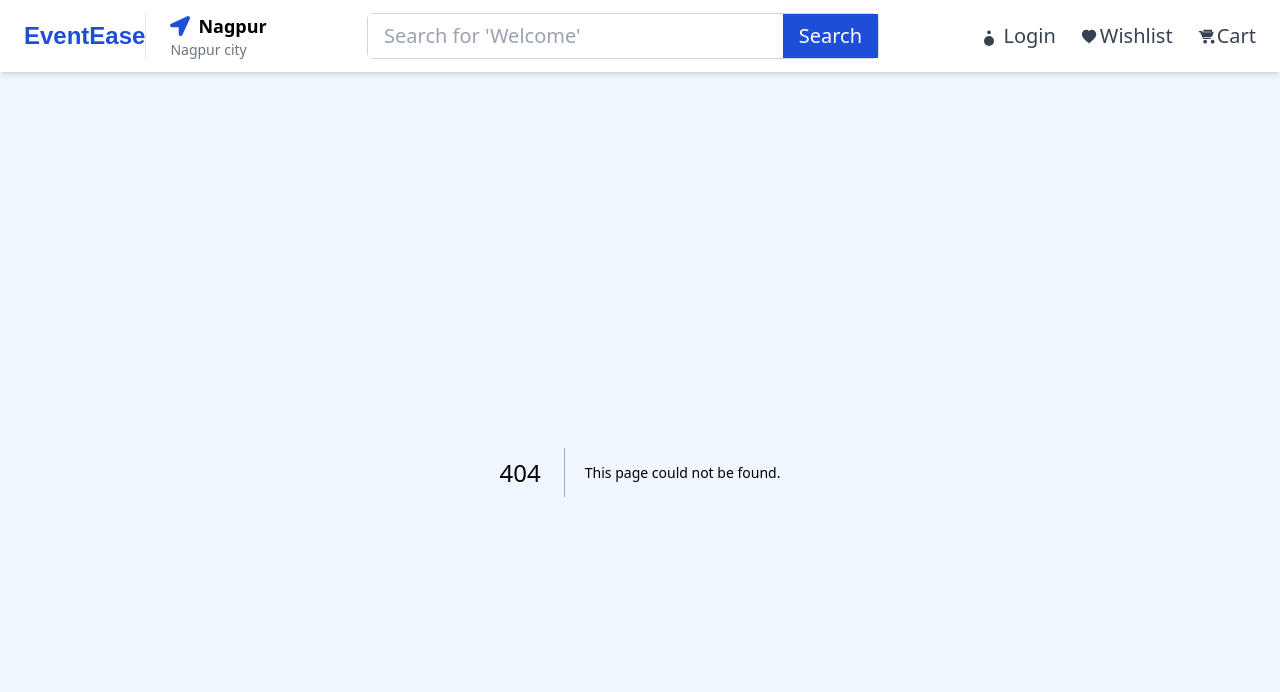
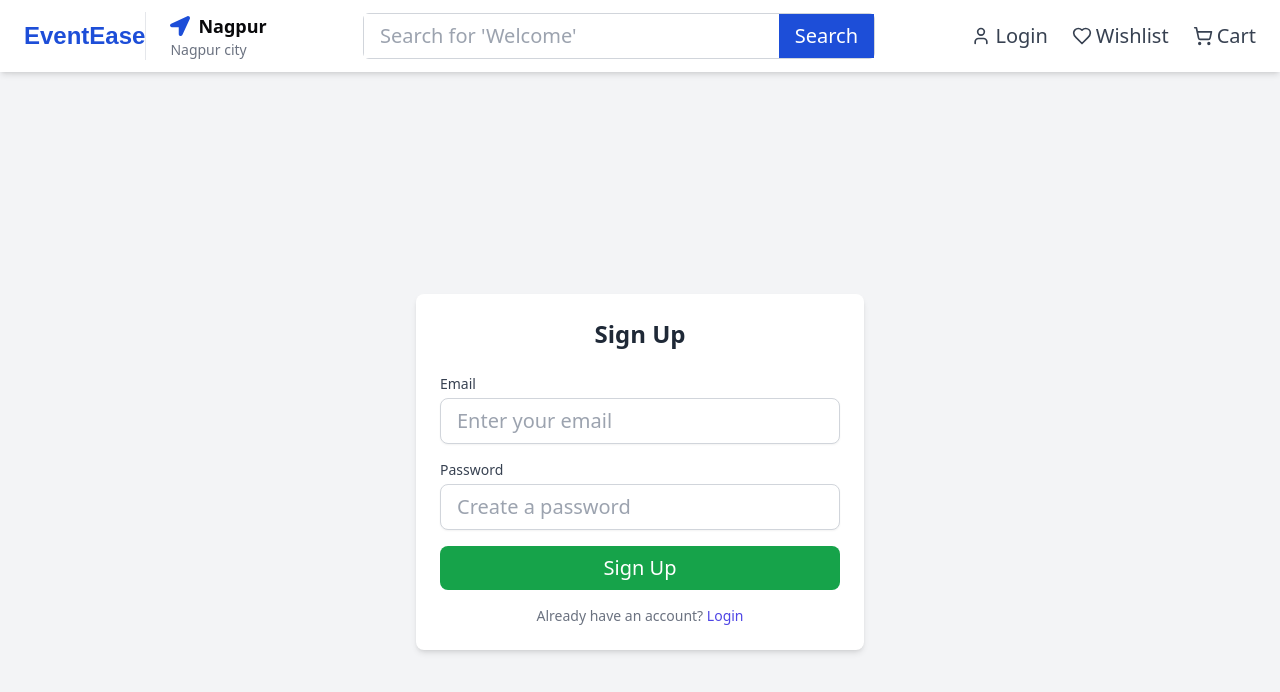
Before and after one commit to gvrv03/EventEase, a Next.js app: page /account-create/Sign-Up in a window 1280 px wide. Before the commit this address had no page. Shown: the top 692 px of the page. Built offline with nearby package versions, Linux system fonts and the light colour scheme.

Commit message:
login and sign-up

```diff
--- a/src/components/AccountCreate/Sign-Up.js
+++ b/src/app/account-create/Login/page.js
@@ -1,19 +1,14 @@
+"use client"; // Required for client-side interactivity
+
 import React from "react";
+import Link from "next/link";
 
-const SignUp = () => {
+const Login = () => {
   return (
     <div className="min-h-screen flex items-center justify-center bg-gray-100">
       <div className="bg-white p-6 rounded-lg shadow-md w-full max-w-md">
-        <h2 className="text-2xl font-bold mb-6 text-center text-gray-800">Sign Up</h2>
+        <h2 className="text-2xl font-bold mb-6 text-center text-gray-800">Login</h2>
         <form className="space-y-4">
-          <div>
-            <label className="block text-sm font-medium text-gray-700">Full Name</label>
-            <input
-              type="text"
-              className="mt-1 block w-full px-4 py-2 border border-gray-300 rounded-lg shadow-sm focus:ring-indigo-500 focus:border-indigo-500 sm:text-sm"
-              placeholder="Enter your name"
-            />
-          </div>
           <div>
             <label className="block text-sm font-medium text-gray-700">Email</label>
             <input
@@ -34,18 +29,18 @@ const SignUp = () => {
             type="submit"
             className="w-full bg-indigo-600 text-white py-2 px-4 rounded-lg hover:bg-indigo-700 focus:outline-none focus:ring-2 focus:ring-indigo-500 focus:ring-offset-2"
           >
-            Create Account
+            Login
           </button>
         </form>
         <p className="text-sm text-gray-500 mt-4 text-center">
-          Already have an account?{" "}
-          <a href="/login" className="text-indigo-600 font-medium hover:underline">
-            Login
-          </a>
+          Don't have an account?{" "}
+          <Link href="/account-create/signup" className="text-indigo-600 font-medium hover:underline">
+            Sign Up
+          </Link>
         </p>
       </div>
     </div>
   );
 };
 
-export default SignUp;
+export default Login;
--- a/src/components/AccountCreate/Login.js
+++ b/src/app/account-create/Sign-Up/page.js
@@ -1,16 +1,19 @@
+"use client"; // Required for client-side interactions
+
 import React from "react";
+import Link from "next/link";
 
-const Login = () => {
+const Signup = () => {
   return (
     <div className="min-h-screen flex items-center justify-center bg-gray-100">
       <div className="bg-white p-6 rounded-lg shadow-md w-full max-w-md">
-        <h2 className="text-2xl font-bold mb-6 text-center text-gray-800">Login</h2>
+        <h2 className="text-2xl font-bold mb-6 text-center text-gray-800">Sign Up</h2>
         <form className="space-y-4">
           <div>
             <label className="block text-sm font-medium text-gray-700">Email</label>
             <input
               type="email"
-              className="mt-1 block w-full px-4 py-2 border border-gray-300 rounded-lg shadow-sm focus:ring-indigo-500 focus:border-indigo-500 sm:text-sm"
+              className="mt-1 block w-full px-4 py-2 border border-gray-300 rounded-lg shadow-sm"
               placeholder="Enter your email"
             />
           </div>
@@ -18,26 +21,26 @@ const Login = () => {
             <label className="block text-sm font-medium text-gray-700">Password</label>
             <input
               type="password"
-              className="mt-1 block w-full px-4 py-2 border border-gray-300 rounded-lg shadow-sm focus:ring-indigo-500 focus:border-indigo-500 sm:text-sm"
-              placeholder="Enter your password"
+              className="mt-1 block w-full px-4 py-2 border border-gray-300 rounded-lg shadow-sm"
+              placeholder="Create a password"
             />
           </div>
           <button
             type="submit"
-            className="w-full bg-indigo-600 text-white py-2 px-4 rounded-lg hover:bg-indigo-700 focus:outline-none focus:ring-2 focus:ring-indigo-500 focus:ring-offset-2"
+            className="w-full bg-green-600 text-white py-2 px-4 rounded-lg hover:bg-green-700"
           >
-            Login
+            Sign Up
           </button>
         </form>
         <p className="text-sm text-gray-500 mt-4 text-center">
-          Don't have an account?{" "}
-          <a href="/signup" className="text-indigo-600 font-medium hover:underline">
-            Sign Up
-          </a>
+          Already have an account?{" "}
+          <Link href="/account-create/login" className="text-indigo-600 font-medium hover:underline">
+            Login
+          </Link>
         </p>
       </div>
     </div>
   );
 };
 
-export default Login;
+export default Signup;
--- a/src/components/Home/Landing.js
+++ b/src/components/Home/Landing.js
@@ -1,57 +1,40 @@
 import React from "react";
+import { Cake, Heart, Baby, Gift, Glasses, Star, RockingChair, Theater, Camera, User } from 'lucide-react';
 
 const CelebrationsSection = () => {
   const celebrations = [
-    { image: 'https://img.ebonow.com/Posters/P2A.webp', title: 'Birthday' },
-    { image: 'https://img.ebonow.com/Posters/P2B.webp', title: 'Anniversary' },
-    { image: 'https://img.ebonow.com/Posters/P2C.webp', title: "Kid's Party" },
-    { image: 'https://img.ebonow.com/Posters/P2D.webp', title: 'Baby Shower' },
-    { image: 'https://img.ebonow.com/Posters/P2E.webp', title: 'Welcome Baby' },
-    { image: 'https://img.ebonow.com/Posters/P2G.webp', title: 'Bachelorette' },
-    { image: 'https://img.ebonow.com/Posters/P2Q.webp', title: 'Premium Decors' },
-    { image: 'https://img.ebonow.com/Posters/P2R.webp', title: 'Candlelight & Proposal Decors' },
-    { image: 'https://img.ebonow.com/Posters/P2N.webp', title: 'Stage Decors' },
-    { image: 'https://img.ebonow.com/Posters/P2S.webp', title: 'Pre-wedding Decors' },
+    { icon: <Cake size={50} />, title: 'Birthday' },
+    { icon: <Heart size={50} />, title: 'Anniversary' },
+    { icon: <User size={50} />, title: "Kid's Party" },
+    { icon: <Baby size={50} />, title: 'Baby Shower' },
+    { icon: <Gift size={50} />, title: 'Welcome Baby' },
+    { icon: <Glasses size={50} />, title: 'Bachelorette' },
+    { icon: <Star size={50} />, title: 'Premium Decors' },
+    { icon: <RockingChair size={50} />, title: 'Candlelight & Proposal Decors' },
+    { icon: <Theater size={50} />, title: 'Stage Decors' },
+    { icon: <Camera size={50} />, title: 'Pre-wedding Decors' },
   ];
 
   return (
     <section className="py-3 p-2">
       <h2 className="text-2xl font-semibold text-center mb-6">What are you celebrating?</h2>
 
-      {/* First Row */}
-      <div className="grid grid-cols-2 md:grid-cols-4 lg:grid-cols-6 gap-2 px-3"> {/* Reduced gap */}
-        {celebrations.slice(0, 6).map((item, index) => (
-          <div
-            key={index}
-            className="flex flex-col items-center"
-          >
-            <div className="w-full h-28 md:h-36 lg:h-40 overflow-hidden rounded-lg"> {/* Adjusted height */}
-              <img
-                src={item.image}
-                alt={item.title}
-                className="w-full h-full object-cover"
-              />
-            </div>
-            <h3 className="mt-1 text-md font-medium text-center">{item.title}</h3> {/* Adjusted spacing */}
+      {/* First Row - 5 Items */}
+      <div className="grid grid-cols-2 md:grid-cols-5 gap-2 px-3">
+        {celebrations.slice(0, 5).map((item, index) => (
+          <div key={index} className="flex flex-col items-center">
+            <div className="mb-2">{item.icon}</div>
+            <div className="text-center">{item.title}</div>
           </div>
         ))}
       </div>
 
-      {/* Second Row */}
-      <div className="grid grid-cols-2 md:grid-cols-2 lg:grid-cols-4 gap-3 px-3 mt-4"> {/* Adjusted width */}
-        {celebrations.slice(6).map((item, index) => (
-          <div
-            key={index}
-            className="flex flex-col items-center"
-          >
-            <div className="w-full h-35 md:h-36 lg:h-40 overflow-hidden rounded-lg"> {/* Consistent size */}
-              <img
-                src={item.image}
-                alt={item.title}
-                className="w-full h-29 object-cover"
-              />
-            </div>
-            <h3 className="mt-1 text-md font-medium text-center">{item.title}</h3>
+      {/* Second Row - 5 Items */}
+      <div className="grid grid-cols-2 md:grid-cols-5 gap-2 px-3 mt-4">
+        {celebrations.slice(5).map((item, index) => (
+          <div key={index} className="flex flex-col items-center">
+            <div className="mb-2">{item.icon}</div>
+            <div className="text-center">{item.title}</div>
           </div>
         ))}
       </div>
--- a/src/components/Utility/Navbar.js
+++ b/src/components/Utility/Navbar.js
@@ -1,19 +1,24 @@
-import React from 'react';
+"use client"; // Ensures it's a Client Component
+
+import React from "react";
+import Link from "next/link"; // Use Next.js routing
+import { User, Heart, ShoppingCart } from "lucide-react";
 
 const Navbar = () => {
   return (
     <nav className="bg-white sticky top-0 z-20 flex items-center justify-between px-6 py-3 shadow-md">
       {/* Logo */}
-      <a className="flex items-center" href="/">
+      <Link href="/" className="flex items-center">
         <h1
           className="text-2xl text-blue-700 font-extrabold"
-          style={{ fontFamily: 'Josefin Sans, sans-serif' }}
-        >EventEase
+          style={{ fontFamily: "Josefin Sans, sans-serif" }}
+        >
+          EventEase
         </h1>
-      </a>
+      </Link>
 
       {/* Location */}
-      <div className="flex items-center border-l border-gray-200 pl-6">
+      <div className="hidden md:flex items-center border-l border-gray-200 pl-6">
         <div className="flex flex-col">
           <div className="font-semibold text-lg flex items-center gap-2">
             <svg
@@ -46,39 +51,18 @@ const Navbar = () => {
 
       {/* Action Buttons */}
       <div className="flex items-center space-x-6">
-        <a href="/login" className="flex items-center text-gray-700 hover:text-blue-700">
-          <svg
-            className="h-5 w-5 mr-1"
-            xmlns="http://www.w3.org/2000/svg"
-            fill="currentColor"
-            viewBox="0 0 512 512"
-          >
-            <path d="M256 256a128 128 0 1 0 128 128 128 128 0 0 0-128-128zm0-48a48 48 0 1 0-48-48 48 48 0 0 0 48 48z" />
-          </svg>
+        <Link href="/account-create/login" className="flex items-center text-gray-700 hover:text-blue-700">
+          <User className="h-5 w-5 mr-1" />
           Login
-        </a>
-        <a href="/wishlist" className="flex items-center text-gray-700 hover:text-blue-700">
-          <svg
-            className="h-5 w-5"
-            xmlns="http://www.w3.org/2000/svg"
-            fill="currentColor"
-            viewBox="0 0 512 512"
-          >
-            <path d="M256 464l-15.35-14.35C104.25 333.05 48 281.65 48 208.05 48 144.35 101.25 96 160.75 96a96.51 96.51 0 0 1 71.5 31.5A96.51 96.51 0 0 1 304 96c59.5 0 112.75 48.35 112.75 112.05 0 73.6-56.25 125-192.65 241.6z" />
-          </svg>
+        </Link>
+        <Link href="/wishlist" className="flex items-center text-gray-700 hover:text-blue-700">
+          <Heart className="h-5 w-5 mr-1" />
           Wishlist
-        </a>
-        <a href="/cart" className="flex items-center text-gray-700 hover:text-blue-700">
-          <svg
-            className="h-5 w-5"
-            xmlns="http://www.w3.org/2000/svg"
-            fill="currentColor"
-            viewBox="0 0 512 512"
-          >
-            <path d="M160 400a48 48 0 1 0 48-48 48.14 48.14 0 0 0-48 48zm192 0a48 48 0 1 0 48-48 48.14 48.14 0 0 0-48 48zm33.6-240H144.25l-14.35-32H48v32h32l65.6 147.2a40 40 0 0 0 35.15 22.8H352v-32H170.75l-8.75-19.6h194.2a40 40 0 0 0 37.15-24.4L429.85 144H384V96H160v48h177.4z" />
-          </svg>
+        </Link>
+        <Link href="/cart" className="flex items-center text-gray-700 hover:text-blue-700">
+          <ShoppingCart className="h-5 w-5 mr-1" />
           Cart
-        </a>
+        </Link>
       </div>
     </nav>
   );
```
Also changed, not shown: 1 other file (tests, documents, lock files or other folders).
